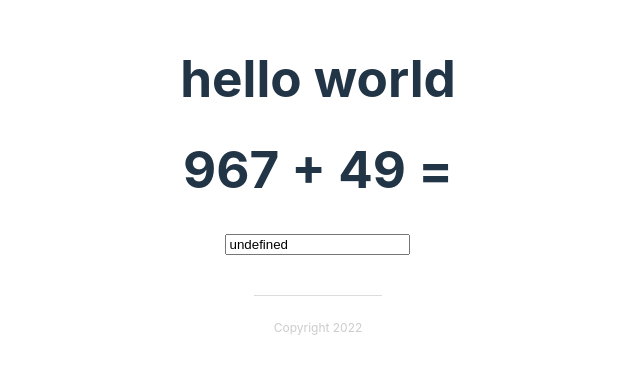
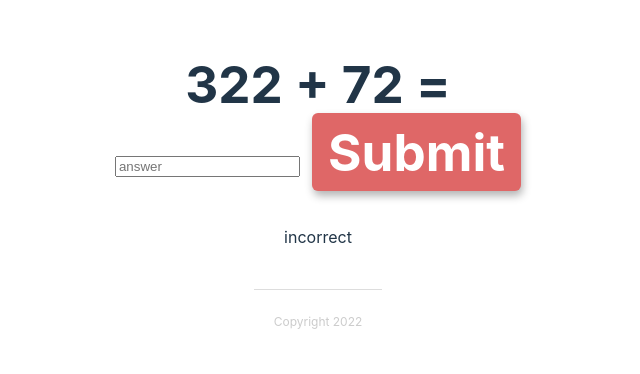
Before and after one commit to MichalKurzewski/Svelte-Math-App, a Svelte app: page / in a window 1280 px wide. Shown: the part 192-566 px from the top of the page, without its empty margins (322-962 px from the left). Built offline with nearby package versions, Linux system fonts and the light colour scheme.

Commit message:
proof of concept

```diff
--- a/src/App.svelte
+++ b/src/App.svelte
@@ -5,7 +5,6 @@
 
 <main>
  <div>
-  <h1>hello world</h1>
   <Input/>
  <Footer/>
  </div>
--- a/src/components/Input.svelte
+++ b/src/components/Input.svelte
@@ -1,18 +1,53 @@
 <script>
-let firstNumber = getRandomIntInclusive(50,1000);
-let secondNumber = getRandomIntInclusive(10,100);
-let result;
+  import Button from "../shared/Button.svelte";
+let firstNumber;
+let secondNumber;
+  let result;
+  let isCorrect;
+  let correctAnswers = [];
+  getNewNumbers();
+  function getRandomIntInclusive(min, max) {
+    min = Math.ceil(min);
+    max = Math.floor(max);
+    return Math.floor(Math.random() * (max - min + 1) + min);
+  }
+  function getNewNumbers() {
+    firstNumber = getRandomIntInclusive(50,1000);
+    secondNumber = getRandomIntInclusive(10, 100);
+  }
+  function compareHandler() {
+    console.log(
+      "%c [  ]-16",
+      "font-size:13px; background:pink; color:#bf2c9f;",
+      result
+    );
+    if (firstNumber + secondNumber === result) {
+      isCorrect = true;
+      let correctAnswer = `${firstNumber} + ${secondNumber} = ${result} is correct!`;
+      correctAnswers = [...correctAnswers, correctAnswer];
+      getNewNumbers();
+      result=undefined;
+    }
+  }
+</script>
 
-function getRandomIntInclusive(min, max) {
-  min = Math.ceil(min);
-  max = Math.floor(max);
-  return Math.floor(Math.random() * (max - min + 1) + min)
-}
-</script>
+{#each correctAnswers as correctAnswer}
+  <div>{correctAnswer}</div>
+{/each}
 <span>
-    <h1>{firstNumber} + {secondNumber} = </h1>
-    <input value={result}/>
+  <h1>
+    {firstNumber} + {secondNumber} =
+    <form on:submit|preventDefault = {compareHandler}>
+      <input type="number" placeholder="answer" bind:value={result} />
+      <Button type="submit">Submit</Button>
+    </form>
+  </h1>
+  {#if isCorrect}
+    <div>correct</div>
+  {:else if !isCorrect}
+    <div>incorrect</div>
+  {/if}
 </span>
+
 <style>
-
 </style>
```
